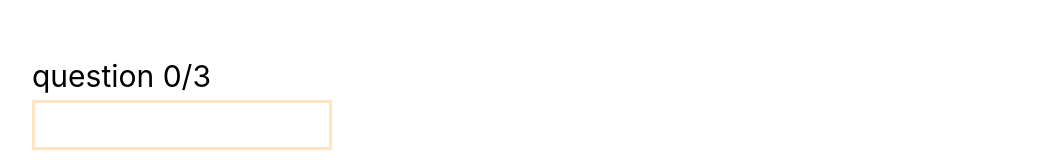
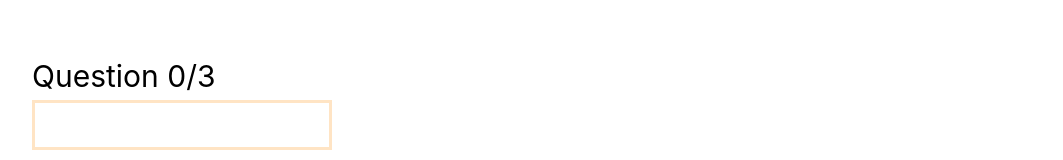
Before and after one commit to tcish/learn_vue_composition_api, a Vue app in the folder quiz_app/: page /quiz/1 in a window 1280 px wide. Shown: the top 160 px of the page, without its empty margins (108-1171 px from the left). Built offline with nearby package versions, Linux system fonts and the light colour scheme.

Commit message:
fix question progress not showing issue

```diff
--- a/quiz_app/src/components/QuizHeader.vue
+++ b/quiz_app/src/components/QuizHeader.vue
@@ -1,8 +1,8 @@
 <template>
   <header>
-    <h4>question {{ questionStatus }}</h4>
+    <h4>Question {{ questionStatus }}</h4>
     <div class="bar">
-      <div class="completion" :style="{ width: barPercentage }"></div>
+      <div class="completion" :style="{ width: barParentage }"></div>
     </div>
   </header>
 </template>
@@ -10,9 +10,9 @@
 <script setup>
 import { defineProps } from "vue";
 
-const { questionStatus, barPercentage } = defineProps([
+const { questionStatus, barParentage } = defineProps([
   "questionStatus",
-  "barPercentage",
+  "barParentage",
 ]);
 </script>
 
--- a/quiz_app/src/views/QuizView.vue
+++ b/quiz_app/src/views/QuizView.vue
@@ -50,7 +50,7 @@ const questionStatus = computed(() => {
   return `${currentQuestionIndex.value}/${quiz.questions.length}`;
 });
 const barParentage = computed(
-  () => `${(currentQuestionIndex.value / quiz.questions.length) * 100}`
+  () => `${(currentQuestionIndex.value / quiz.questions.length) * 100}%`
 );
 
 const onOptionSelected = (isCorrect) => {
```
